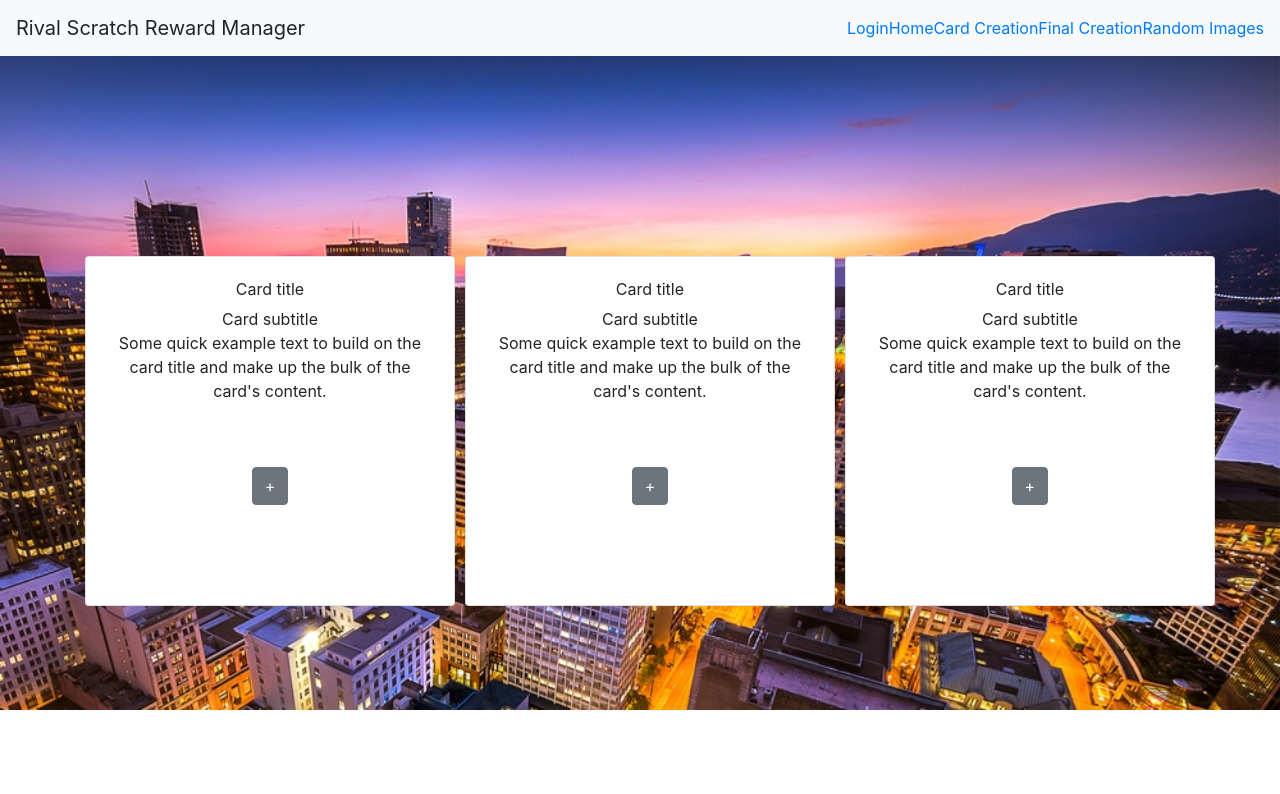
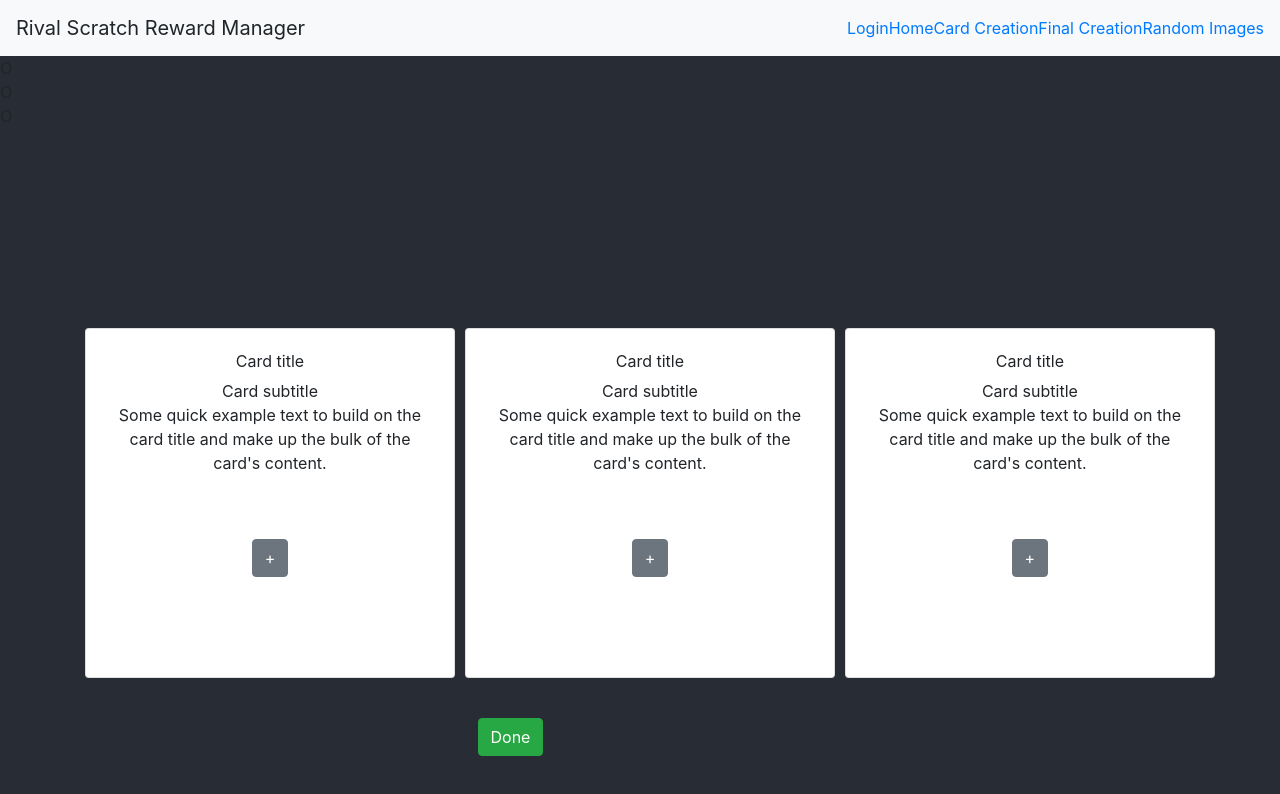
Before and after one commit to janjosef777/RivalProject, a React (Create React App) app: page /randomimages in a window 1280 px wide. Shown: the top 794 px of the page. Built offline with nearby package versions, Linux system fonts and the light colour scheme.

Commit message:
Styling and html elements created

```diff
--- a/src/components/FinalCreation.js
+++ b/src/components/FinalCreation.js
@@ -1,10 +1,22 @@
 import React, { Component } from 'react';
+import { Card, CardImg, CardText, CardBody,
+    CardTitle, CardSubtitle, Button, Container, Row, Col } from 'reactstrap';
+import '../styles/finalCreation.css';
 
 
 class FinalCreation extends React.Component {
     render(){
         return(
             <div className="FinalCreation">
+                {/* Number step icons */}
+                <div>O</div>
+                <div>O</div>
+                <div>O</div>
+
+                <Row>
+                    <Col sm="12" md={{ size: 6, offset: 3 }}><Button color="success" >Done</Button></Col>
+                </Row>
+
             </div>
         )
     }
--- a/src/components/Home.js
+++ b/src/components/Home.js
@@ -2,12 +2,15 @@ import React, { Component } from 'react';
 import { Card, CardImg, CardText, CardBody,
     CardTitle, CardSubtitle, Button } from 'reactstrap';
 import '../styles/home.css';
+import { BrowserRouter as Router, Route } from 'react-router-dom';
+import { Link } from 'react-router-dom';
+import CardCreation from './CardCreation';
 
 class Home extends React.Component {
     render(){
         return(
             <div className="Home">
-
+            <Router>
                 <div className="container">
                 <Card className="cardCampaign">
                     <CardBody>
@@ -15,7 +18,9 @@ class Home extends React.Component {
                         <CardSubtitle>Card subtitle</CardSubtitle>
                         <CardText>Some quick example text to build on the card title and make up the bulk of the card's content.</CardText>
                         <br/><br/>
-                        <Button>+</Button>
+
+                        <Link to="/cardcreation"><Button>+</Button></Link>
+
                     </CardBody>
                 </Card>
 
@@ -25,7 +30,7 @@ class Home extends React.Component {
                         <CardSubtitle>Card subtitle</CardSubtitle>
                         <CardText>Some quick example text to build on the card title and make up the bulk of the card's content.</CardText>
                         <br/><br/>
-                        <Button>+</Button>
+                        <Link to="/cardcreation"><Button>+</Button></Link>
                     </CardBody>
                 </Card>
 
@@ -35,10 +40,12 @@ class Home extends React.Component {
                         <CardSubtitle>Card subtitle</CardSubtitle>
                         <CardText>Some quick example text to build on the card title and make up the bulk of the card's content.</CardText>
                         <br/><br/>
-                        <Button>+</Button>
+                        <Link to="/cardcreation"><Button>+</Button></Link>
                     </CardBody>
                 </Card>
                 </div>
+                <Route exact path="/cardcreation" component={CardCreation} />
+            </Router>
             </div>
         )
     }
--- a/src/components/RandomImages.js
+++ b/src/components/RandomImages.js
@@ -1,6 +1,6 @@
 import React, { Component } from 'react';
 import { Card, CardImg, CardText, CardBody,
-    CardTitle, CardSubtitle, Button } from 'reactstrap';
+    CardTitle, CardSubtitle, Button, Container, Row, Col } from 'reactstrap';
 import '../styles/randomImage.css';
 
 
@@ -9,7 +9,12 @@ class RandomImage extends React.Component {
         return(
             <div className="RandomImage">
 
-            <div className="container">
+            {/* Number step icons */}
+            <div>O</div>
+            <div>O</div>
+            <div>O</div>
+
+                <div className="container">
                 <Card className="items">
                     <CardBody>
                         <CardTitle>Card title</CardTitle>
@@ -39,7 +44,12 @@ class RandomImage extends React.Component {
                         <Button>+</Button>
                     </CardBody>
                 </Card>
-            </div>
+                </div>
+
+                <Row className="nextStepButton">
+                    <Col sm="12" md={{ size: 6, offset: 3 }}><Button color="success" >Done</Button></Col>
+                </Row>
+
             </div>
         )
     }
--- a/src/index.css
+++ b/src/index.css
@@ -1,4 +1,4 @@
-body {
+html, body {
   margin: 0;
   padding: 0;
   font-family: -apple-system, BlinkMacSystemFont, "Segoe UI", "Roboto", "Oxygen",
--- /dev/null
+++ b/src/styles/cardCreation.css
@@ -0,0 +1,5 @@
+.CardCreation {
+    width: 100%;
+    height: 100vh;
+    background-color: #282c34;
+}
--- /dev/null
+++ b/src/styles/finalCreation.css
@@ -0,0 +1,5 @@
+.FinalCreation {
+    width: 100%;
+    height: 100vh;
+    background-color: #282c34;
+}
--- a/src/styles/home.css
+++ b/src/styles/home.css
@@ -1,3 +1,9 @@
+.Home {
+    width: 100%;
+    height: 100vh;
+    background-color: #282c34;
+}
+
 .container {
     padding-top: 200px;
     display:grid;
--- a/src/styles/login.css
+++ b/src/styles/login.css
@@ -2,9 +2,11 @@ body {
     background-image: url("../images/sunset-downtown-vancouver.jpg");
     background-size: cover;
     background-repeat: no-repeat;
+    height: 100vh;
 }
 
 .loginPage {
+    margin-top: 100px;
     width: 20%;
     border: 1px solid black;
     margin: 0 auto;
@@ -12,6 +14,7 @@ body {
     text-align: center;
     background-color: white;
     padding: 50px;
+    box-shadow: 5px 5px 6px;
 }
 
 .buttonLogin  {
--- a/src/styles/randomImage.css
+++ b/src/styles/randomImage.css
@@ -1,3 +1,9 @@
+.RandomImage {
+    width: 100%;
+    height: 100vh;
+    background-color: #282c34;
+}
+
 .container {
     padding-top: 200px;
     display:grid;
@@ -11,3 +17,8 @@
     height: 350px;
     text-align: center;
 }
+
+.nextStepButton {
+    padding: 300px;
+    padding-top: 200px;
+}
```
